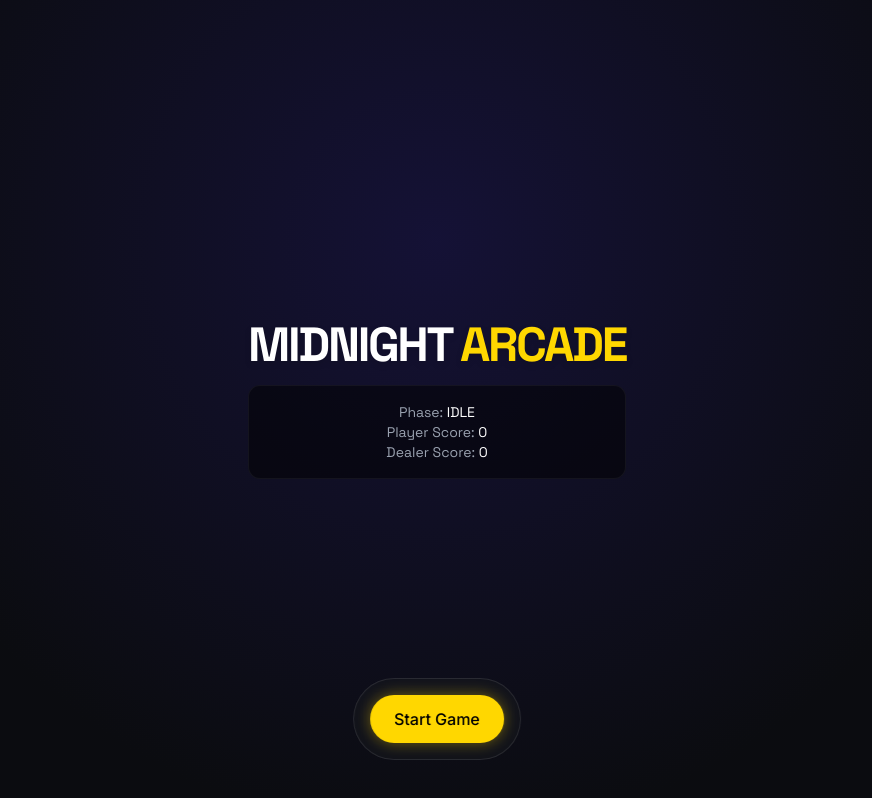
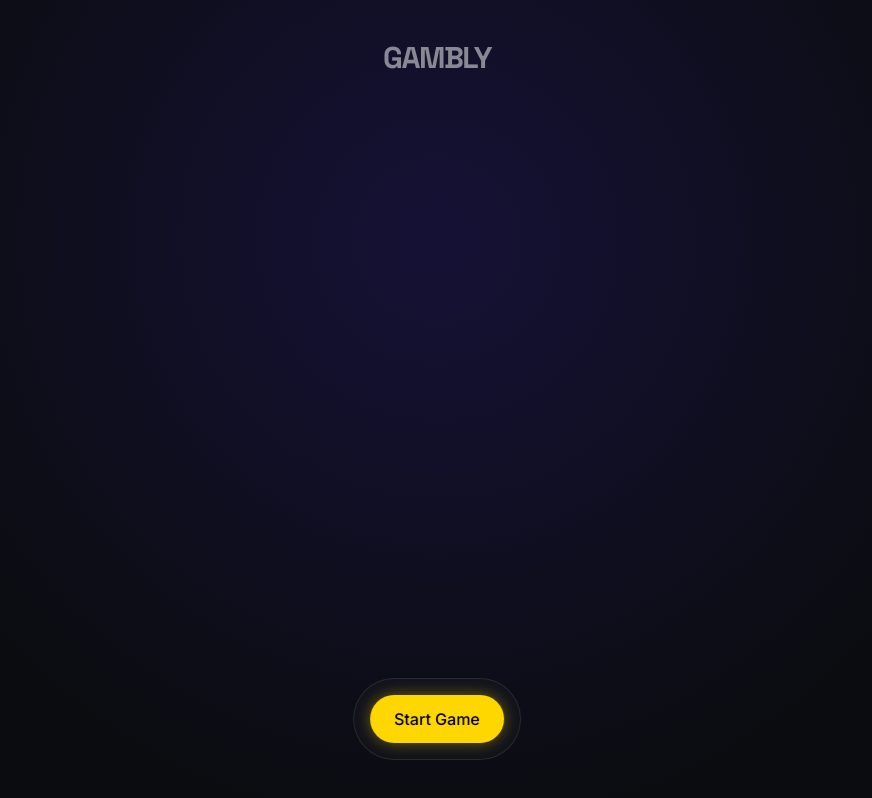
Before and after one commit to igorcol/GAMBLY, a Next.js app: page /games/blackjack in a window 1280 px wide. Shown: the whole page, without its empty margins (203-1075 px from the left). Built offline with nearby package versions, Linux system fonts and the light colour scheme.

Commit message:
ft: Card & Hand

```diff
--- a/src/app/(casino)/games/blackjack/page.tsx
+++ b/src/app/(casino)/games/blackjack/page.tsx
@@ -3,6 +3,7 @@
 import { useEffect } from 'react'
 import { useTableStore } from '@/store/tableStore'
 import { ActionBar } from '@/components/game/ActionBar'
+import { Hand } from '@/components/game/Hand'
 
 export default function BlackjackTable() {
   const { isInitialized, initializeTable, state } = useTableStore()
@@ -13,22 +14,36 @@ export default function BlackjackTable() {
     }
   }, [isInitialized, initializeTable])
 
+  if (!isInitialized) return null // Evita flash de conteúdo antes do Zustand acoplar
+
   return (
-    <main className="min-h-screen flex flex-col items-center justify-center p-4 relative">
-      <div className="text-center space-y-4">
-        <h1 className="text-5xl font-mono font-black text-white drop-shadow-md tracking-tighter">
-          MIDNIGHT <span className="text-arcade-action">ARCADE</span>
+    <main className="min-h-screen flex flex-col items-center justify-between p-10 relative overflow-hidden">
+
+      {/* Topo: Logo ou Status */}
+      <div className="text-center w-full">
+        <h1 className="text-3xl font-mono font-black text-white/50 tracking-tighter">
+          GAMBLY
         </h1>
-
-        {/* Temporário: Log do estado do jogo para debug visual antes de renderizarmos as cartas */}
-        <div className="text-gray-400 font-mono text-sm bg-black/50 p-4 rounded-xl border border-white/5">
-          <div>Phase: <span className="text-white">{state.phase}</span></div>
-          <div>Player Score: <span className="text-white">{state.playerHands[0]?.score || 0}</span></div>
-          <div>Dealer Score: <span className="text-white">{state.dealerHand?.score || 0}</span></div>
-        </div>
+        {state.phase === 'PAYOUT' && (
+          <div className="absolute top-1/2 left-1/2 -translate-x-1/2 -translate-y-1/2 text-4xl font-mono font-black text-arcade-action animate-bounce z-50 shadow-neon bg-black/50 px-8 py-4 rounded-full backdrop-blur-md">
+            ROUND OVER
+          </div>
+        )}
       </div>
 
-      {isInitialized && <ActionBar />}
+      {/* Centro: A Mesa de Jogo */}
+      <div className="flex flex-col items-center justify-center gap-20 w-full flex-1 mt-10">
+        <Hand hand={state.dealerHand} label="Dealer" />
+
+        {/* Renderiza a mão principal do jogador (índice 0) */}
+        <Hand hand={state.playerHands[0]} label="Player" />
+      </div>
+
+      {/* Rodapé: Controles */}
+      <div className="h-32 w-full relative">
+        <ActionBar />
+      </div>
+
     </main>
   )
 }
--- /dev/null
+++ b/src/components/game/Card.tsx
@@ -0,0 +1,52 @@
+import { Card as CardType } from '@/core/blackjack/types'
+
+interface CardProps {
+  card: CardType
+  className?: string
+}
+
+const SUIT_SYMBOLS: Record<CardType['suit'], string> = {
+  HEARTS: '♥',
+  DIAMONDS: '♦',
+  CLUBS: '♣',
+  SPADES: '♠'
+}
+
+const SUIT_COLORS: Record<CardType['suit'], string> = {
+  HEARTS: 'text-red-600',
+  DIAMONDS: 'text-red-600',
+  CLUBS: 'text-black',
+  SPADES: 'text-black'
+}
+
+export function Card({ card, className = '' }: CardProps) {
+  const baseStyles = 'w-32 h-44 rounded-2xl shadow-card flex items-center justify-center transition-transform hover:-translate-y-2 select-none'
+
+  // Verso da carta (Dealer Hidden Card)
+  if (card.isHidden) {
+    return (
+      <div className={`${baseStyles} bg-arcade-surface border-2 border-arcade-glow/50 bg-[radial-gradient(ellipse_at_center,var(--tw-gradient-stops))] from-arcade-glow/20 to-transparent ${className}`}>
+        <div className="w-20 h-28 border border-white/10 rounded-lg flex items-center justify-center opacity-50">
+          <span className="font-mono text-xs tracking-widest text-white/50">GAMBLY</span>
+        </div>
+      </div>
+    )
+  }
+
+  // Frente da carta
+  const colorClass = SUIT_COLORS[card.suit]
+  const symbol = SUIT_SYMBOLS[card.suit]
+
+  return (
+    <div className={`${baseStyles} bg-white ${className}`}>
+      <div className="flex flex-col items-center leading-none pointer-events-none">
+        <span className={`text-6xl font-black font-mono ${colorClass}`}>
+          {card.rank}
+        </span>
+        <span className={`text-5xl mt-2 ${colorClass}`}>
+          {symbol}
+        </span>
+      </div>
+    </div>
+  )
+}
--- /dev/null
+++ b/src/components/game/Hand.tsx
@@ -0,0 +1,47 @@
+import { Hand as HandType } from '@/core/blackjack/types'
+import { Card } from './Card'
+
+interface HandProps {
+  hand: HandType
+  label: string
+}
+
+export function Hand({ hand, label }: HandProps) {
+  // Se não tem cartas (fase IDLE), não renderiza a mão
+  if (hand.cards.length === 0) return null
+
+  return (
+    <div className="flex flex-col items-center gap-6">
+      {/* Label e Score Badge */}
+      <div className="flex items-center gap-3">
+        <span className="text-gray-400 font-medium uppercase tracking-widest text-sm">
+          {label}
+        </span>
+        <div className={`px-3 py-1 rounded-full font-mono text-sm font-bold bg-arcade-surface border ${
+          hand.isBusted ? 'border-red-500 text-red-500 shadow-[0_0_10px_rgba(239,68,68,0.3)]' : 'border-white/10 text-white'
+        }`}>
+          {hand.score}
+        </div>
+      </div>
+
+      {/* Container das cartas com sobreposição calculada */}
+      <div className="flex justify-center">
+        {hand.cards.map((card, index) => (
+          <div
+            key={index}
+            className="relative transition-all duration-300"
+            style={{
+              // Margem negativa para sobrepor a carta anterior, exceto na primeira
+              marginLeft: index > 0 ? '-4rem' : '0',
+              zIndex: index,
+              // Leve rotação natural nas cartas finais pra dar o 'game feel'
+              transform: `rotate(${index === hand.cards.length - 1 ? '2deg' : '0deg'})`
+            }}
+          >
+            <Card card={card} />
+          </div>
+        ))}
+      </div>
+    </div>
+  )
+}
```
